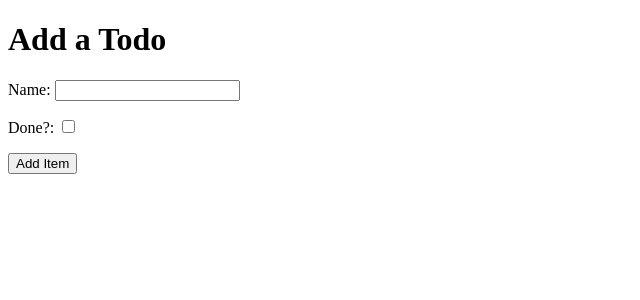
After one commit to rnc-personal/ci-django-walkthrough-1, a Django app: page /add in a window 1280 px wide. The commit adds this page. Shown: the top 300 px of the page, without its empty margins (0-640 px from the left). Run offline with Django 3.2, Linux system fonts and the light colour scheme.

Commit message:
add item (has bug)

```diff
--- a/django_todo/urls.py
+++ b/django_todo/urls.py
@@ -15,9 +15,10 @@ Including another URLconf
 """
 from django.contrib import admin
 from django.urls import path
-from todo.views import get_todo_list
+from todo.views import get_todo_list, add_item
 
 urlpatterns = [
     path('admin/', admin.site.urls),
-    path('', get_todo_list,  name='get_todo_list')
+    path('', get_todo_list,  name='get_todo_list'),
+    path('add', add_item,  name='add')
 ]
--- /dev/null
+++ b/todo/templates/todo/add_item.html
@@ -0,0 +1,35 @@
+<!DOCTYPE html>
+<html lang="en">
+
+<head>
+    <meta charset="UTF-8">
+    <meta http-equiv="X-UA-Compatible" content="IE=edge">
+    <meta name="viewport" content="width=device-width, initial-scale=1.0">
+    <title>Document</title>
+</head>
+
+<body>
+    <h1>Add a Todo</h1>
+    <form method="POST" action="add">
+        <!-- This is a hidden field that authenticates the form is being posted from our site and not cross site -->
+        {% csrf_token %}
+        <div>
+            <p>
+                <label for="id_name">Name: </label>
+                <input type="text" id="id_name" name="item_name">
+            </p>
+        </div>
+        <div>
+            <p>
+                <label for="id_done">Done?: </label>
+                <input type="checkbox" id="id_done" name="done">
+            </p>
+        </div>
+        <div>
+            <p>
+                <button type="submit">Add Item</button>
+            </p>
+        </div>
+    </form>
+</body>
+</html>
--- a/todo/views.py
+++ b/todo/views.py
@@ -1,6 +1,30 @@
-from django.shortcuts import render
+from django.shortcuts import render, redirect
+from .models import Item
 # Create your views here.
+
+# This is what returns the HTML template based o nthe request
+# items is getting the Item model and returning everything within it
+# context is what allows us to access the data from the Items Model#
+# ...its the connection between the models and frontend
 
 
 def get_todo_list(request):
-    return render(request, 'todo/todo_list.html')
+    items = Item.objects.all()
+    context = {
+        'items': items
+    }
+    return render(request, 'todo/todo_list.html', context)
+
+
+def add_item(request):
+    if request.method == 'POST':
+        # If the request type is a post request then get the values from
+        # the form submitted and set them to the appropriate variables
+        name = request.POST.get('name')
+        done = 'done' in request.POST
+        # This is where we create a new item and save it to the database
+        Item.objects.create(name=name, done=done)
+
+        # We send people back to the add item page
+        return redirect('get_todo_list')
+    return render(request, 'todo/add_item.html')
```
Also changed, not shown: todo/templates/todo/todo_list.html (+14 -0 lines).
